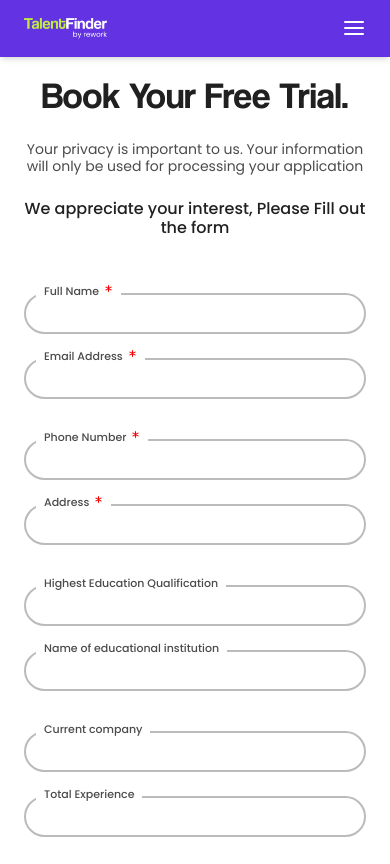
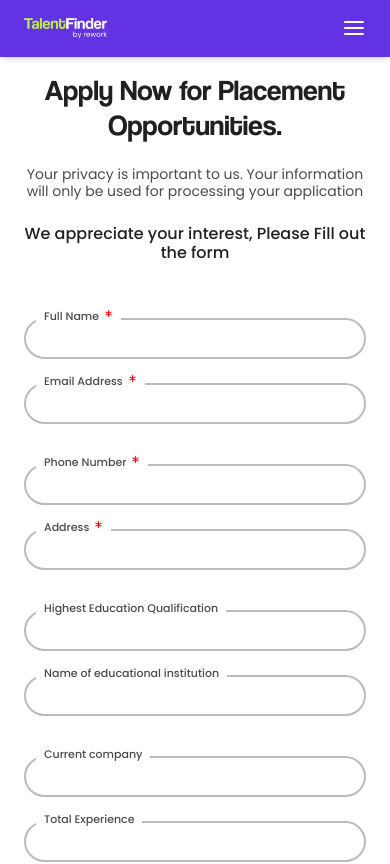
Before and after one commit to somdev-hub/talent-finder, a React (Vite) app: page /placement-form in a window 390 px wide. Shown: the top 864 px of the page. Built offline with nearby package versions, Linux system fonts and the light colour scheme.

Commit message:
fixed fontsize

```diff
--- a/src/components/HowItWorkSlide.jsx
+++ b/src/components/HowItWorkSlide.jsx
@@ -1,4 +1,12 @@
-import React from "react";
+import PropsType from "prop-types";
+
+/**
+ * @param {string} heading
+ * @param {string} text
+ * @param {string} img
+ * @returns {JSX.Element}
+ *
+ */
 
 const HowItWorkSlide = ({ heading, text, img }) => {
   return (
@@ -21,4 +29,10 @@ const HowItWorkSlide = ({ heading, text, img }) => {
   );
 };
 
+HowItWorkSlide.propTypes = {
+  heading: PropsType.string.isRequired,
+  text: PropsType.string.isRequired,
+  img: PropsType.string.isRequired
+};
+
 export default HowItWorkSlide;
--- a/src/components/MultipleInput.jsx
+++ b/src/components/MultipleInput.jsx
@@ -94,4 +94,11 @@ MultipleInput.propTypes = {
   handleInputChange: PropTypes.func
 };
 
+MultipleInput.defaultProps = {
+  required: false,
+  options: [],
+  heading: "",
+  subheading: ""
+};
+
 export default MultipleInput;
--- a/src/components/SubInput.jsx
+++ b/src/components/SubInput.jsx
@@ -16,7 +16,7 @@ import PropTypes from "prop-types";
  */
 
 const SubInput = ({ label, onChange, type, required, name, value }) => {
-  const [file, setFile] = useState(null); // [1
+  const [file, setFile] = useState(null);
   const fileRef = useRef(null);
 
   const handleFileClick = () => {
@@ -84,4 +84,9 @@ SubInput.propTypes = {
   value: PropTypes.string
 };
 
+SubInput.defaultProps = {
+  type: "text",
+  required: false
+}
+
 export default SubInput;
--- a/src/components/common/Layout.jsx
+++ b/src/components/common/Layout.jsx
@@ -1,7 +1,15 @@
-import React from "react";
 import Navbar from "../Navbar";
 import Footer from "../Footer";
 import FooterSm from "../FooterSm";
+import PropType from "prop-types";
+
+/**
+ * Layout component
+ * @param {Object} props - The props object.
+ * @param {JSX.Element} props.children - The children to render.
+ * @param {string} props.color - The color of the navbar.
+ * @returns {JSX.Element} - The rendered component.
+ */
 
 const Layout = ({ children, color }) => {
   return (
@@ -16,4 +24,9 @@ const Layout = ({ children, color }) => {
   );
 };
 
+Layout.propTypes = {
+  children: PropType.element.isRequired,
+  color: PropType.string
+};
+
 export default Layout;
--- a/src/pages/HireForm/Form.jsx
+++ b/src/pages/HireForm/Form.jsx
@@ -103,8 +103,8 @@ const Form = () => {
         <h1 className="hidden sm:block text-text-dark m-0 mt-[4.5rem] sm:mt-0 font-coolvetica-56 text-[3.5rem] font-[400]">
           Apply Now for Placement Opportunities.
         </h1>
-        <h1 className="sm:hidden block text-text-dark m-0 mt-[4.5rem] font-coolvetica-56 text-[2.3rem] font-[400]">
-          Book Your Free Trial.
+        <h1 className="sm:hidden block text-text-dark m-0 mt-[4.5rem] font-coolvetica-56 text-[1.8rem] font-[400]">
+          Apply Now for Placement Opportunities.
         </h1>
 
         <h3 className="m-0 my-[1.5rem] sm:my-[1.5rem] text-text-medium font-poppins-regular-20 text-[14px] sm:text-[1.5rem] font-[400] leading-[120%]">
@@ -141,7 +141,11 @@ const Form = () => {
           <ReCAPTCHA sitekey="6Lfa97UoAAAAAA719RaIb97bptsRnGtQP_9cB1V8" />
 
           <div className=" justify-center hidden sm:flex">
-            <ButtonPrimary text="Apply Now" onclick={handleSubmit} color="neon" />
+            <ButtonPrimary
+              text="Apply Now"
+              onclick={handleSubmit}
+              color="neon"
+            />
           </div>
         </form>
       </div>
--- a/src/pages/PlacementForm/Form.jsx
+++ b/src/pages/PlacementForm/Form.jsx
@@ -40,8 +40,8 @@ const Form = () => {
         <h1 className="hidden sm:block text-text-dark m-0 mt-[4.5rem] sm:mt-0 font-coolvetica-56 text-[3.5rem] font-[400]">
           Apply Now for Placement Opportunities.
         </h1>
-        <h1 className="sm:hidden block text-text-dark m-0 mt-[4.5rem] font-coolvetica-56 text-[2.3rem] font-[400]">
-          Book Your Free Trial.
+        <h1 className="sm:hidden block text-text-dark m-0 mt-[4.5rem] font-coolvetica-56 text-[1.8rem] font-[400]">
+          Apply Now for Placement Opportunities.
         </h1>
 
         <h3 className="m-0 my-[1.5rem] sm:my-[1.5rem] text-text-medium font-poppins-regular-20 text-[14px] sm:text-[1.5rem] font-[400] leading-[120%]">
```
